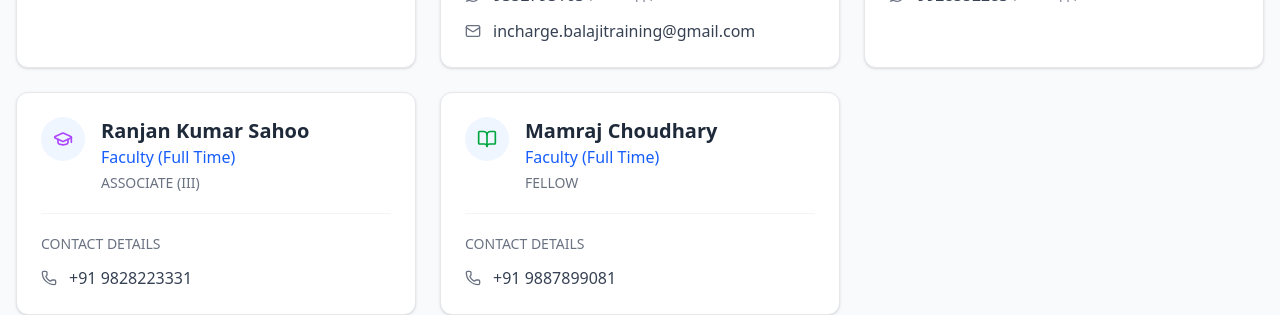
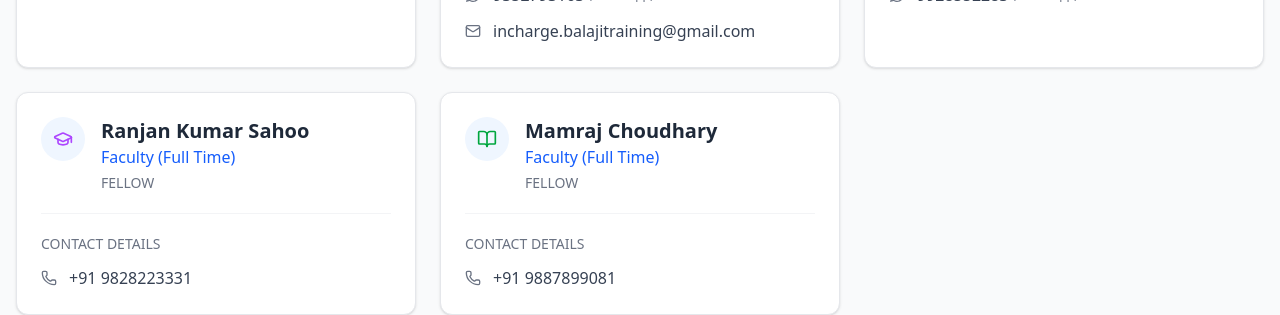
Before and after one commit to balajitraining/-Training-Project-With-Certificate-Generate-Frontend-Code, a Next.js app: page /contact in a window 1280 px wide. Shown: the part 1387-1702 px from the top of the page. Built offline with nearby package versions, Linux system fonts and the light colour scheme; no server answers.

Commit message:
Update page.jsx

```diff
--- a/app/contact/page.jsx
+++ b/app/contact/page.jsx
@@ -92,7 +92,7 @@ const ContactPage = () => {
     {
       name: "Ranjan Kumar Sahoo",
       position: "Faculty (Full Time)",
-      qualification: "ASSOCIATE (III)",
+      qualification: "FELLOW",
       icon: <GraduationCap className="text-purple-500" size={20} />,
       contacts: [
         { type: "phone", value: "9828223331", icon: <Phone size={16} /> }
```
